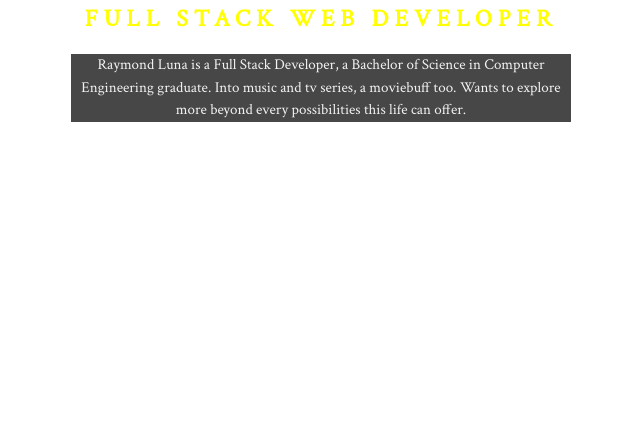
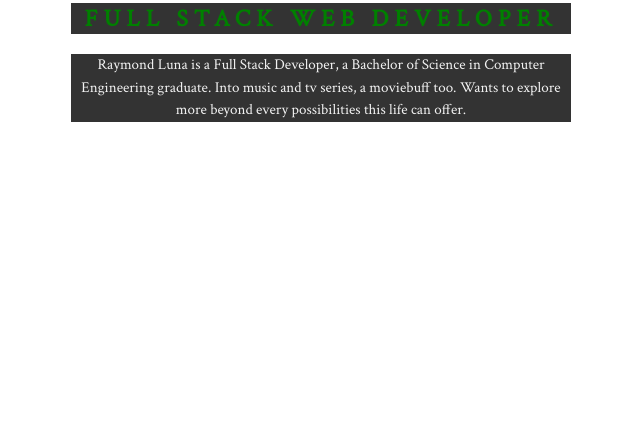
Before and after one commit to lunaraymondalvar/web-portfolio, a plain HTML site: page index.html in a window 1280 px wide. Shown: the part 389-816 px from the top of the page, without its empty margins (319-959 px from the left). Drawn offline with Linux system fonts and the light colour scheme.

Commit message:
includes web dev portfolio v0.1

```diff
--- a/assets/css/style.css
+++ b/assets/css/style.css
@@ -20,8 +20,9 @@ h1{
 }
 h2{
 	text-transform: uppercase;
+	background-color: #333; /*off white*/
 	letter-spacing: 6px;
-	color: yellow;
+	color: green;
 }
 
 #me{
@@ -38,7 +39,7 @@ h2{
 	width: 100%;
 	font-size: 15px;
 	line-height: 1.5;
-	background-color: rgba(51, 51, 51, 0.9);
+	background-color: rgba(51, 51, 51, 1);
     /*background-color: #333;*/
     /*opacity: 0.5;*/
 }
```
